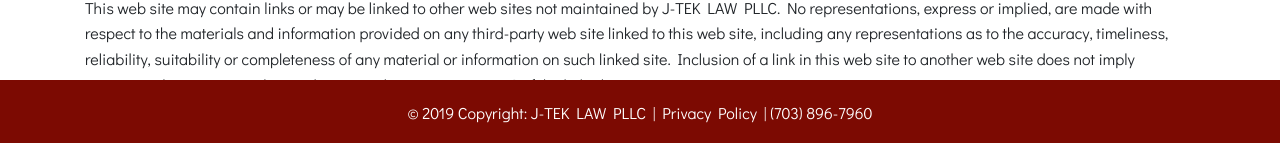
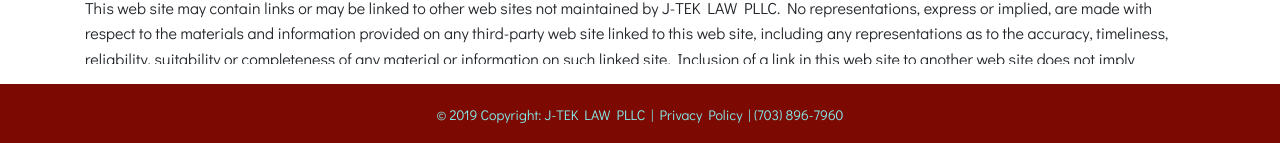
Before and after one commit to olga1598/j-tek, a React (Create React App) app in the folder j-tek/: page /disclaimer in a window 1280 px wide. Shown: the part 654-797 px from the top of the page. Built offline with nearby package versions, Linux system fonts and the light colour scheme.

Commit message:
fix footer

```diff
--- a/j-tek/src/App.css
+++ b/j-tek/src/App.css
@@ -6,9 +6,8 @@
   font-family: "Didact Gothic", sans-serif;
   font-size: 1rem;
   line-height: 1.6;
-  /* min-height: 100%;
-  position: relative; */
   margin: 0;
+  padding: 0;
   box-sizing: border-box;
 }
 
@@ -25,6 +24,7 @@
 .content {
   height: 100%;
   overflow-y: scroll;
-  /* background: white; */
   padding: 10px 0 10px 0;
+  flex-grow: 1;
+  flex-shrink: 1;
 }
--- a/j-tek/src/components/Footer/Footer.css
+++ b/j-tek/src/components/Footer/Footer.css
@@ -12,12 +12,17 @@
 
 } */
 
-.footer-copyright {
-    padding-top: 20px;
-    padding-bottom: 20px;
+footer {
+    padding: 20px 0;
     background-color: #7c0a02;
     color: white;
+    margin-top: 20px;
+    flex-grow: 0;
+    flex-shrink: 0;
+}
 
-
-
-  }
+.footer-copyright {
+    font-size: 14px;
+    text-align: center;
+    color: #85f1f1;
+}
--- a/j-tek/src/components/Footer/Footer.js
+++ b/j-tek/src/components/Footer/Footer.js
@@ -3,13 +3,12 @@
 
 const Footer = () => {
     return (
-
-            <div className="footer-copyright text-center">
-            &copy; {new Date().getFullYear()} Copyright:{" J-TEK LAW PLLC"} | {"Privacy Policy"} | (703) 896-7960
+        <footer>
+            <div className="footer-copyright">
+                &copy; {new Date().getFullYear()} Copyright:{" J-TEK LAW PLLC"} | {"Privacy Policy"} | (703) 896-7960
             </div>
-
-
-        )
+        </footer>
+    )
 }
 
 export default Footer;
```
